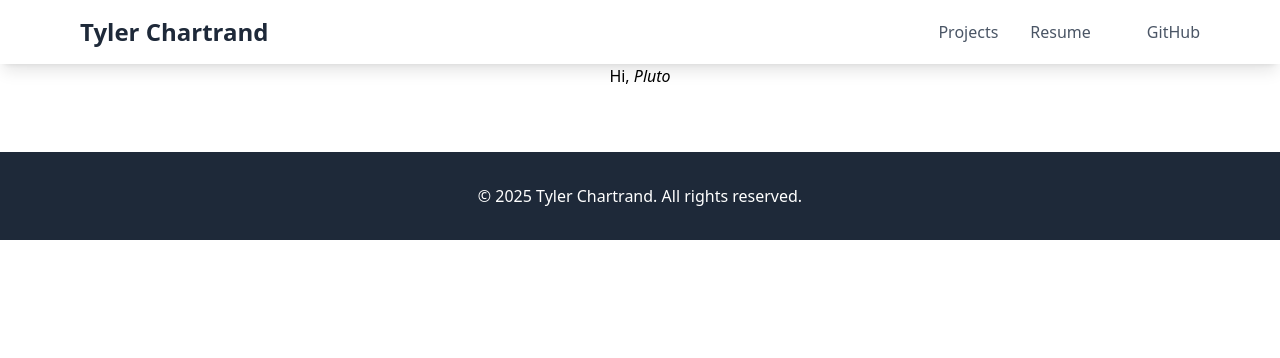
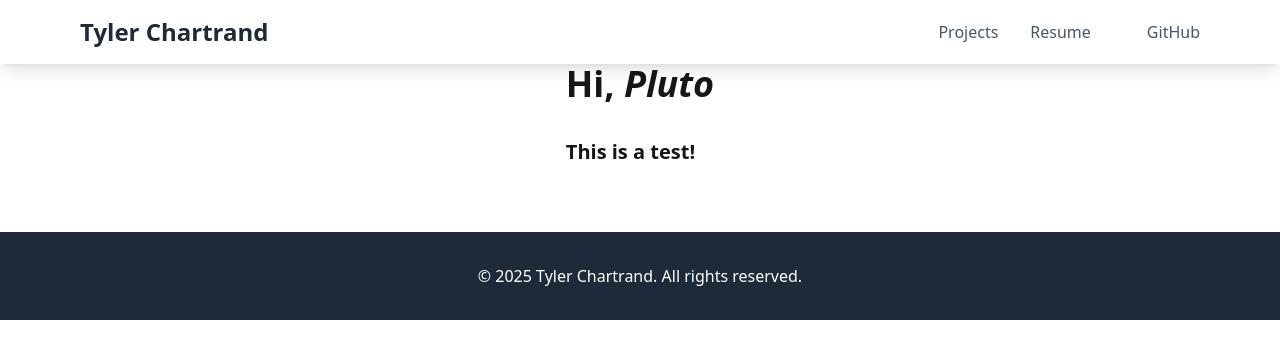
Before and after one commit to tychart/homepage, a React (Vite) app: page /resume in a window 1280 px wide. Shown: the top 358 px of the page. Built offline with nearby package versions, Linux system fonts and the light colour scheme.

Commit message:
Upload changes (still broken, working on mkdown)

```diff
--- a/src/pages/resume/resume.jsx
+++ b/src/pages/resume/resume.jsx
@@ -1,9 +1,10 @@
 import React from 'react';
-import ReactMarkdown from 'react-markdown';
+import Markdown from 'react-markdown';
 import remarkGfm from 'remark-gfm';
 import resumeContent from '/src/assets/resume.md?raw'; // Load the raw text of the Markdown file
 
-const resumeContentAlt = "# Hi, *Pluto*"
+const resumeContentAlt = `# Hi, *Pluto*
+### This is a test!`
 
 export function Resume(props) {
 
@@ -12,10 +13,10 @@ export function Resume(props) {
     {/* <section className="px-4 py-8"> */}
       <div className="prose prose-neutral dark:prose-invert max-w-3xl mx-auto">
       {/* <div> */}
-        <ReactMarkdown remarkPlugins={[remarkGfm]}>
+        <Markdown remarkPlugins={[remarkGfm]}>
         {/* {resumeContent} */}
         {resumeContentAlt}
-        </ReactMarkdown>
+        </Markdown>
       </div>
     </section>
   );
--- a/src/tailwind.css
+++ b/src/tailwind.css
@@ -1 +1,2 @@
 @import "tailwindcss";
+@plugin "./typography.js";
--- /dev/null
+++ b/src/typography.js
@@ -0,0 +1,3 @@
+const Typography = require("@tailwindcss/typography");
+
+module.exports = Typography;
```
